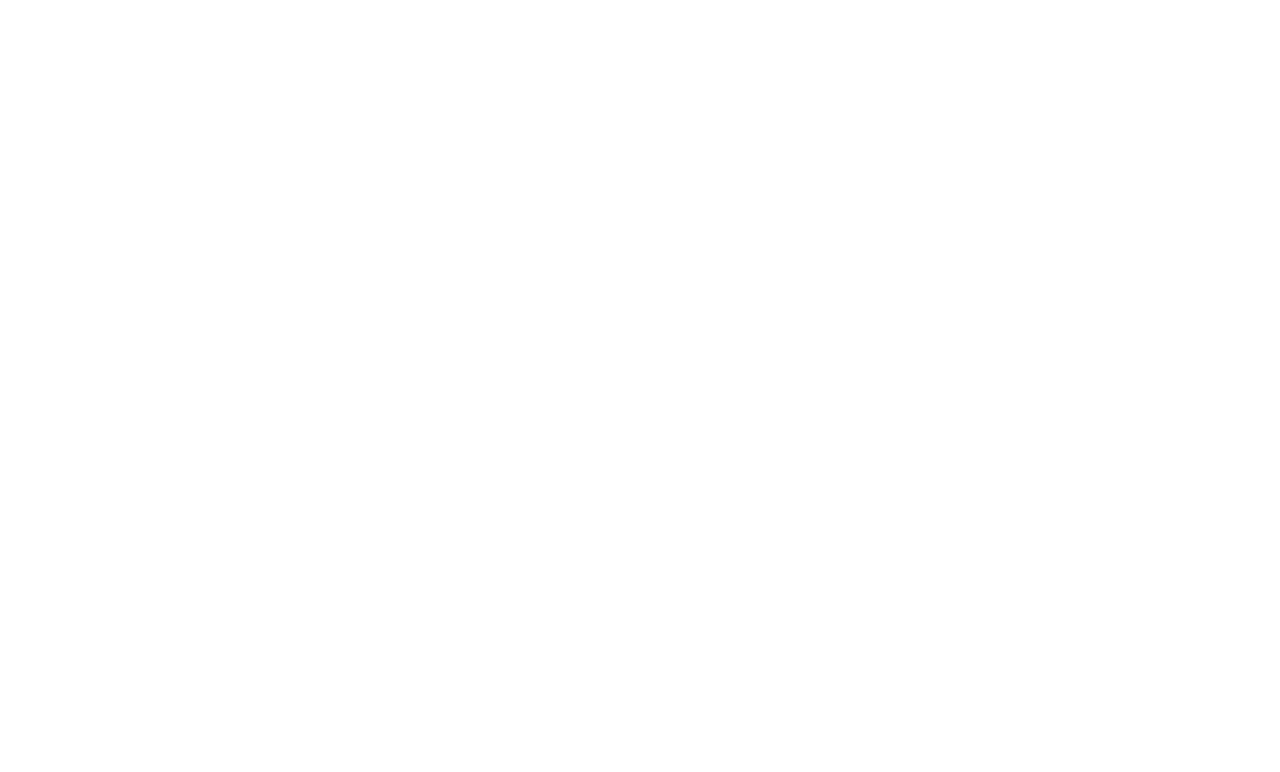
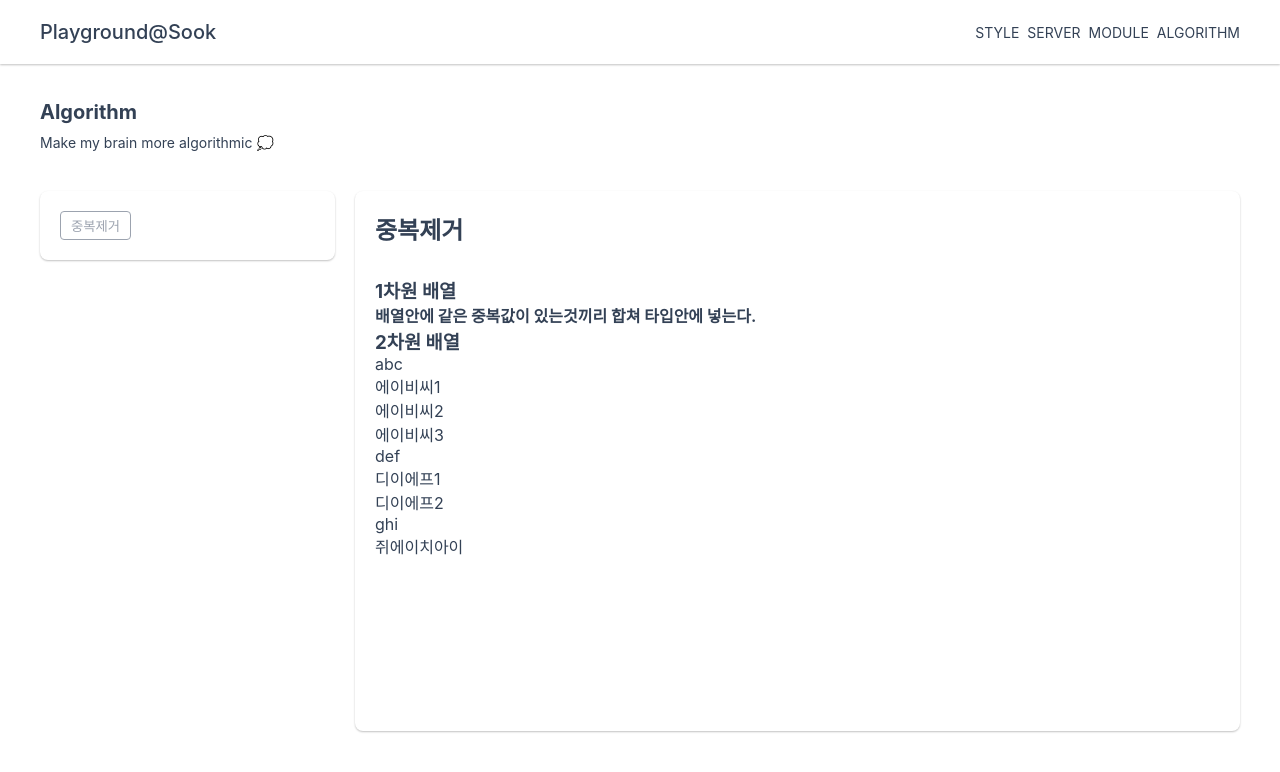
Before and after one commit to 22sook00/playGround, a React (Create React App) app: page /algorithm in a window 1280 px wide. Before the commit this address had no page. Shown: the top 772 px of the page. Built offline with nearby package versions, Linux system fonts and the light colour scheme.

Commit message:
Solve Algorithm remove dupe element in two dimensional array

```diff
--- /dev/null
+++ b/src/components/Algorithm/Dupe.tsx
@@ -0,0 +1,65 @@
+import React, { useEffect, useState } from "react";
+
+type twoDimensionalArrProps = [string, { type: string }];
+interface oneDimensionalArrProps {
+	name: string;
+	type: string;
+}
+const oneDimensionalArr: oneDimensionalArrProps[] = [
+	{ name: "abc", type: "에이비씨1" },
+	{ name: "def", type: "디이에프1" },
+	{ name: "abc", type: "에이비씨2" },
+	{ name: "abc", type: "에이비씨3" },
+	{ name: "ghi", type: "쥐에이치아이" },
+	{ name: "def", type: "디이에프2" },
+];
+const twoDimensionalArr: twoDimensionalArrProps[] = [
+	["abc", { type: "에이비씨1" }],
+	["def", { type: "디이에프1" }],
+	["abc", { type: "에이비씨2" }],
+	["abc", { type: "에이비씨3" }],
+	["ghi", { type: "쥐에이치아이" }],
+	["def", { type: "디이에프2" }],
+];
+//const objData = [["abc"], ["def"], ["abc"], ["abc"], ["ghi"], ["def"]];
+const Dupe = () => {
+	const [twoDimensional, setTwoDimensional] = useState<any>([]);
+	useEffect(() => {
+		//중복을 먼저 찾는다. 같은값일 경우 type에 이어서 넣는다.
+		const findDupe = twoDimensionalArr.reduce((acc: any, cur: any) => {
+			//current의 0 번째값을 키로 둔다.
+			const key = cur[0];
+			//중복을 찾기
+			//만약 누적값인 acc[key]가 undefined 면 acc[key] 는 내가 넣기원하는 값이 되고,
+			//acc[key]가 이미 있는 상태라면 거기에 내가넣기 원하는 값을 추가해준다.
+			acc[key] ? acc[key].push(cur[1]) : (acc[key] = [cur[1]]);
+			return acc;
+		}, []);
+		setTwoDimensional(findDupe);
+	}, []);
+
+	return (
+		<section>
+			<h3>1차원 배열</h3>
+			<h4>배열안에 같은 중복값이 있는것끼리 합쳐 타입안에 넣는다. </h4>
+
+			<h3>2차원 배열</h3>
+			<div>
+				{Object.entries(twoDimensional).map((el: any, idx: number) => {
+					console.log(el);
+					return (
+						<div key={idx}>
+							<p>{el[0]}</p>
+							{el[1].map((ele: any, id: number) => {
+								return <div key={id}>{ele.type}</div>;
+							})}
+						</div>
+					);
+				})}
+			</div>
+			<h1>{twoDimensional[0]}</h1>
+		</section>
+	);
+};
+
+export default Dupe;
--- a/src/components/Common/Headers/Header.tsx
+++ b/src/components/Common/Headers/Header.tsx
@@ -14,6 +14,7 @@
 					<Link to="/style">style</Link>
 					<Link to="/server">server</Link>
 					<Link to="/module">module</Link>
+					<Link to="/algorithm">algorithm</Link>
 				</div>
 			</nav>
 		</header>
--- a/src/index.tsx
+++ b/src/index.tsx
@@ -7,6 +7,7 @@
 import ServerPage from "./pages/ServerPage";
 import ModulePage from "./pages/ModulePage";
 import StylePage from "./pages/StylePage";
+import AlgorithmPage from "pages/AlgorithmPage";
 
 const root = ReactDOM.createRoot(
 	document.getElementById("root") as HTMLElement,
@@ -18,6 +19,7 @@
 			<Route path="/style" element={<StylePage />} />
 			<Route path="/server" element={<ServerPage />} />
 			<Route path="/module" element={<ModulePage />} />
+			<Route path="/algorithm" element={<AlgorithmPage />} />
 		</Routes>
 	</BrowserRouter>,
 );
--- /dev/null
+++ b/src/pages/AlgorithmPage.tsx
@@ -0,0 +1,35 @@
+import Dupe from "components/Algorithm/Dupe";
+import SubHeader from "components/Common/Headers/SubHeader";
+import Layout from "components/Common/Layout/Layout";
+import Tag from "components/Common/Tag/Tag";
+import React, { useCallback, useState } from "react";
+import { ModuleProps } from "./ModulePage";
+
+const AlgorithmPage = () => {
+	const moduleData: ModuleProps[] = [
+		{ id: 1, type: "중복제거", component: <Dupe /> },
+	];
+	const [selectMenu, setSelectMenu] = useState<ModuleProps>(moduleData[0]);
+
+	const handleClickTab = useCallback((typeObj: ModuleProps) => {
+		const selectType = moduleData.find(
+			(select) => select.id === typeObj.id,
+		) as ModuleProps;
+		setSelectMenu(selectType);
+	}, []);
+
+	return (
+		<Layout>
+			<SubHeader title="Algorithm" desc={"Make my brain more algorithmic 💭"} />
+			<section className="grid-wrapper">
+				<Tag tagArray={moduleData} handleClickTab={handleClickTab} />
+				<section className="ground-container">
+					<h2>{selectMenu.type}</h2>
+					<article>{selectMenu.component}</article>
+				</section>
+			</section>
+		</Layout>
+	);
+};
+
+export default AlgorithmPage;
```
